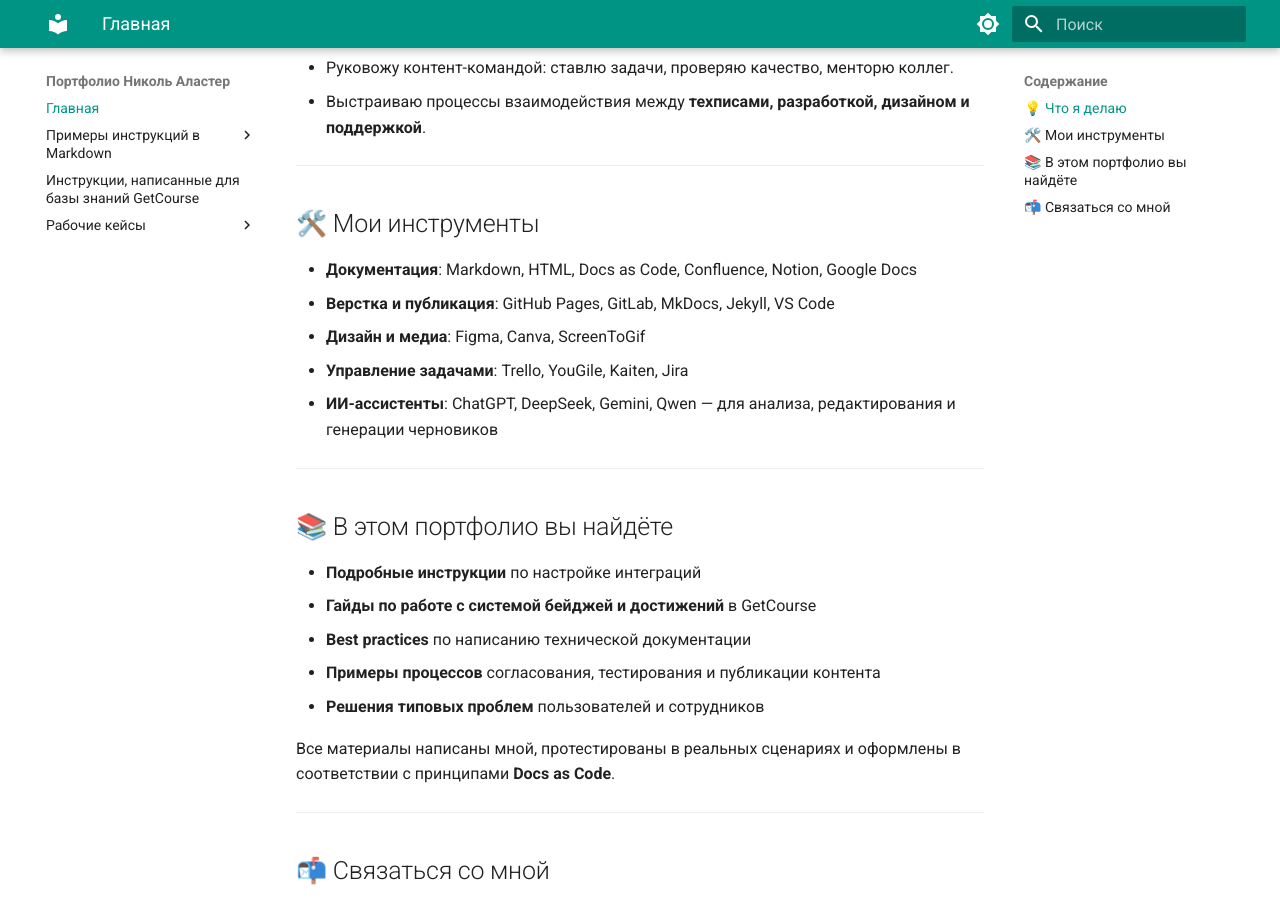
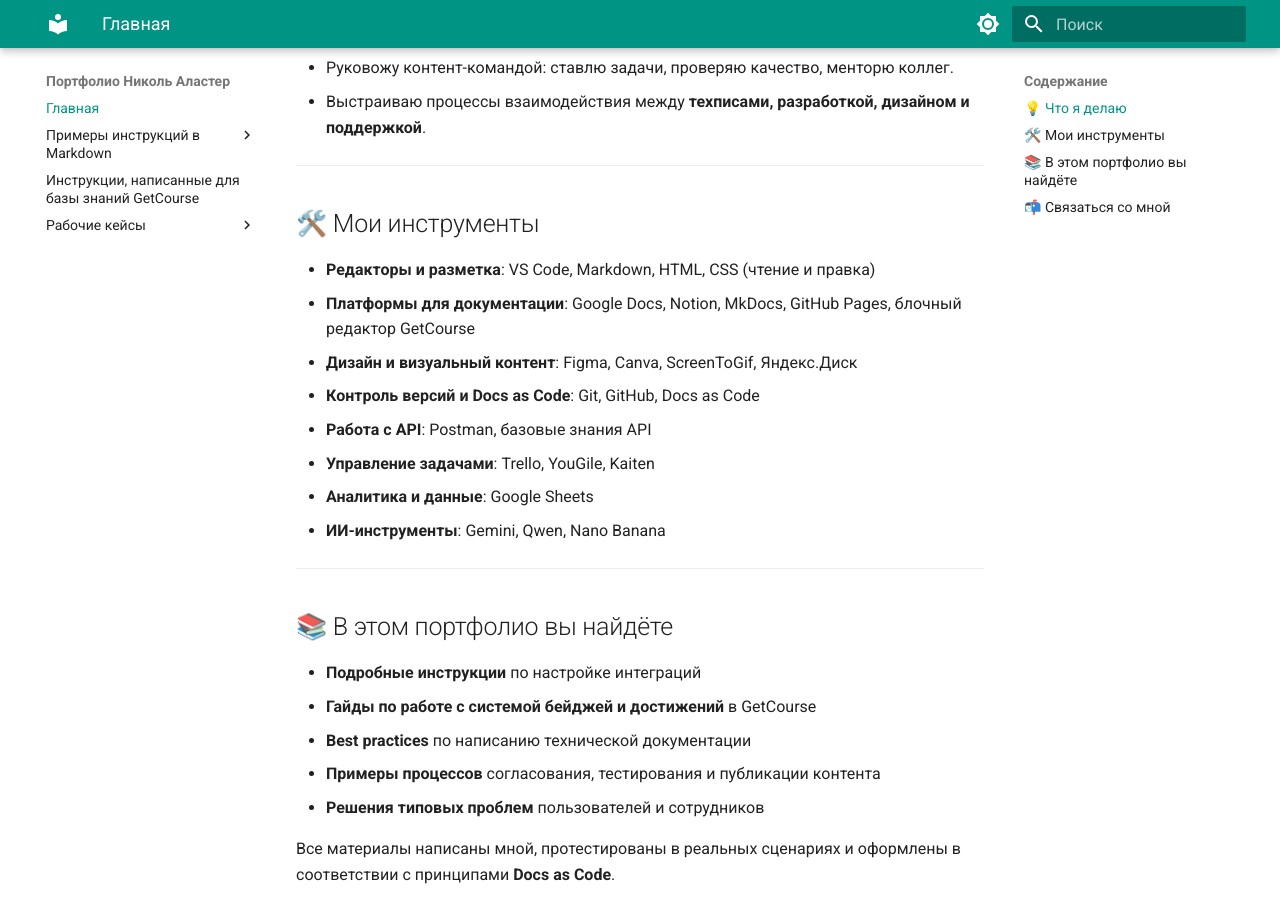
Before and after one commit to alaster-nikol/docs-of-Nikole, an MkDocs documentation site: the page built from docs/index.md, in a window 1280 px wide and 900 px high, scrolled down 638 px. Built offline with MkDocs 1.6.1 and Material for MkDocs 9.7.7, drawn with Linux system fonts in a browser that asks for light colours.

Commit message:
Добавила инстументы

```diff
--- a/docs/index.md
+++ b/docs/index.md
@@ -21,11 +21,14 @@
 
 ## 🛠️ Мои инструменты
 
-- **Документация**: Markdown, HTML, Docs as Code, Confluence, Notion, Google Docs
-- **Верстка и публикация**: GitHub Pages, GitLab, MkDocs, Jekyll, VS Code
-- **Дизайн и медиа**: Figma, Canva, ScreenToGif
-- **Управление задачами**: Trello, YouGile, Kaiten, Jira
-- **ИИ-ассистенты**: ChatGPT, DeepSeek, Gemini, Qwen — для анализа, редактирования и генерации черновиков
+- **Редакторы и разметка**: VS Code, Markdown, HTML, CSS (чтение и правка)
+- **Платформы для документации**: Google Docs, Notion, MkDocs, GitHub Pages, блочный редактор GetCourse
+- **Дизайн и визуальный контент**: Figma, Canva, ScreenToGif, Яндекс.Диск
+- **Контроль версий и Docs as Code**:  Git, GitHub, Docs as Code
+- **Работа с API**: Postman, базовые знания API
+- **Управление задачами**: Trello, YouGile, Kaiten
+- **Аналитика и данные**: Google Sheets
+- **ИИ-инструменты**: Gemini, Qwen, Nano Banana
 
 ---
 
```
